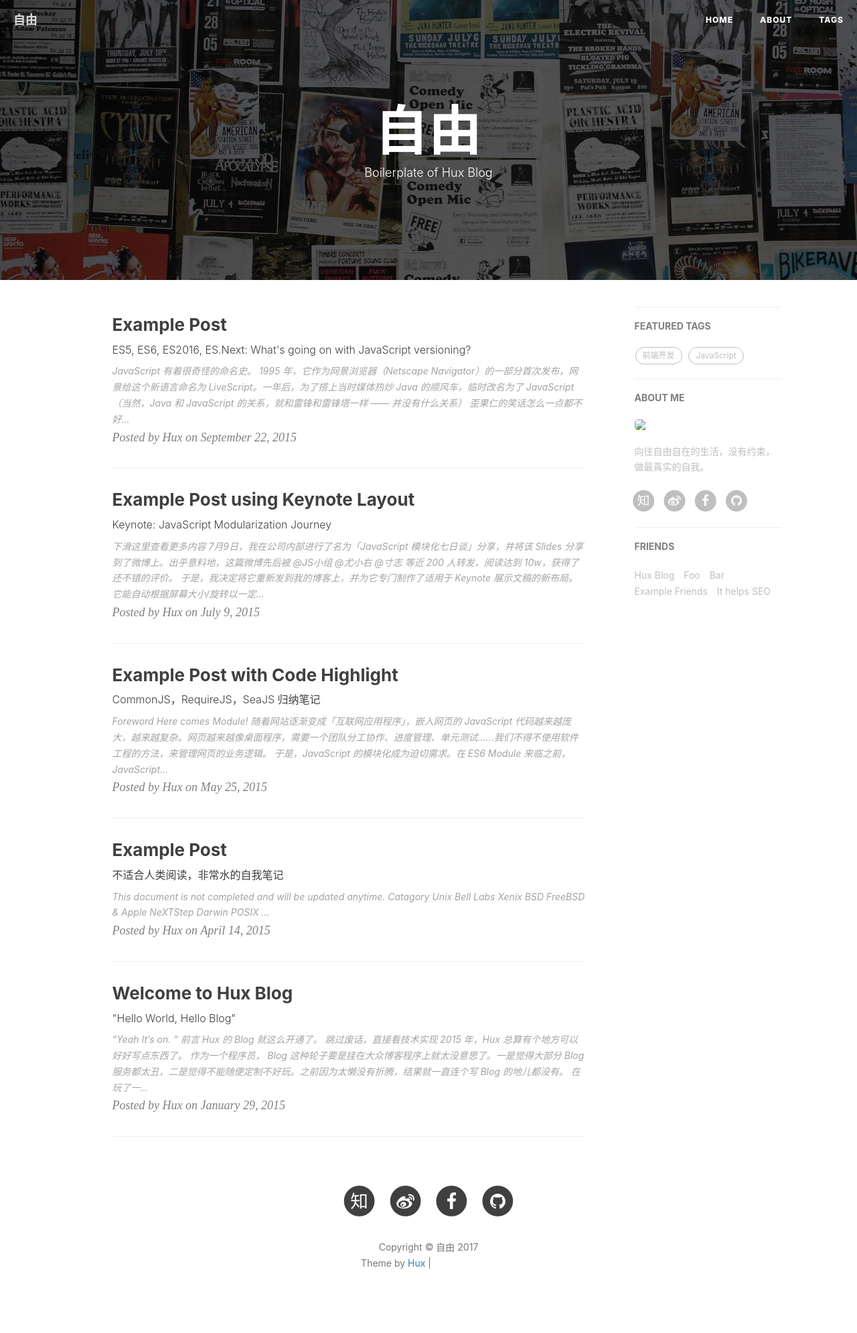
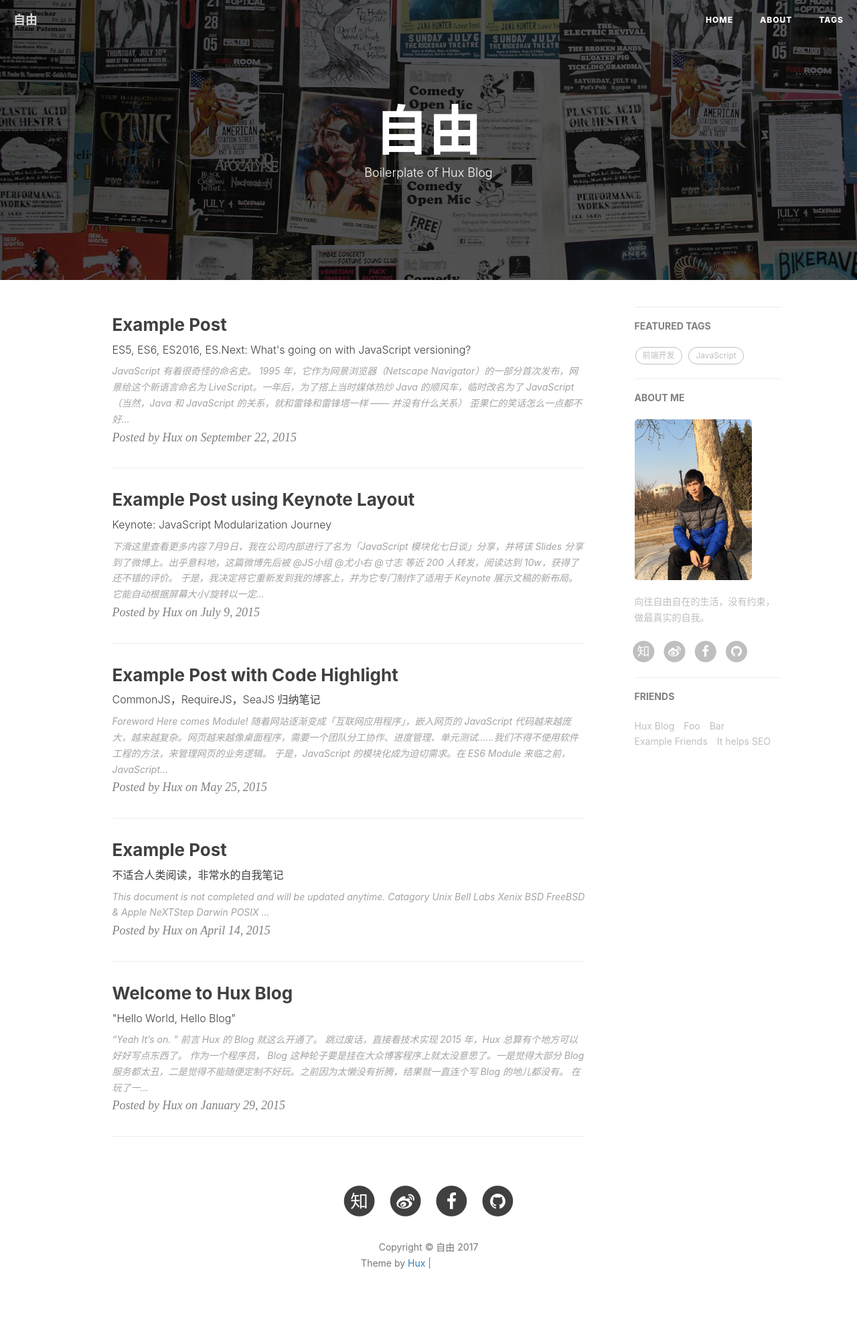
Before and after one commit to everyday02/calm, a Jekyll site: the page docs/index.html, which Jekyll copies as it is, in a window 1280 px wide. Shown: the whole page at 67% size. Built offline with Jekyll 4.4.1, drawn with Linux system fonts in a browser that asks for light colours; nearby versions of some CDN libraries; comment, search, counter and statistics services are not loaded; grey boxes are pictures that could not be loaded.

Commit message:
update my head

```diff
--- a/docs/about/index.html
+++ b/docs/about/index.html
@@ -295,7 +295,7 @@
                     <hr><h5><a href="/calm/about/">ABOUT ME</a></h5>
                     <div class="short-about">
 
-                            <img src="/calm/img/my-head.jpeg" />
+                            <img src="/calm/img/my-head.jpg" />
 
 
                             <p>向往自由自在的生活，没有约束，做最真实的自我。</p>
--- a/docs/feed.xml
+++ b/docs/feed.xml
@@ -5,8 +5,8 @@
     <description></description>
     <link>https://hehangfighting.github.io/calm//calm/</link>
     <atom:link href="https://hehangfighting.github.io/calm//calm/feed.xml" rel="self" type="application/rss+xml" />
-    <pubDate>Fri, 10 Mar 2017 00:16:13 +0800</pubDate>
-    <lastBuildDate>Fri, 10 Mar 2017 00:16:13 +0800</lastBuildDate>
+    <pubDate>Fri, 10 Mar 2017 00:27:16 +0800</pubDate>
+    <lastBuildDate>Fri, 10 Mar 2017 00:27:16 +0800</lastBuildDate>
     <generator>Jekyll v3.4.1</generator>
 
       <item>
--- a/docs/index.html
+++ b/docs/index.html
@@ -354,7 +354,7 @@ Hux 的 Blog 就这么开通了。
                     <hr><h5><a href="/calm/about/">ABOUT ME</a></h5>
                     <div class="short-about">
 
-                            <img src="/calm/img/my-head.jpeg" />
+                            <img src="/calm/img/my-head.jpg" />
 
 
                             <p>向往自由自在的生活，没有约束，做最真实的自我。</p>
```
Also changed, not shown: docs/img/my-head.jpeg (deleted), docs/img/my-head.jpg (added).
